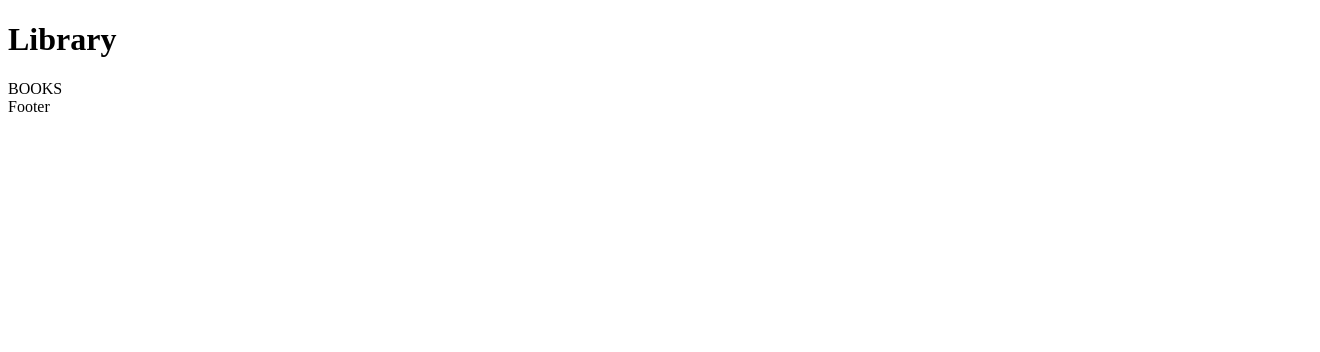
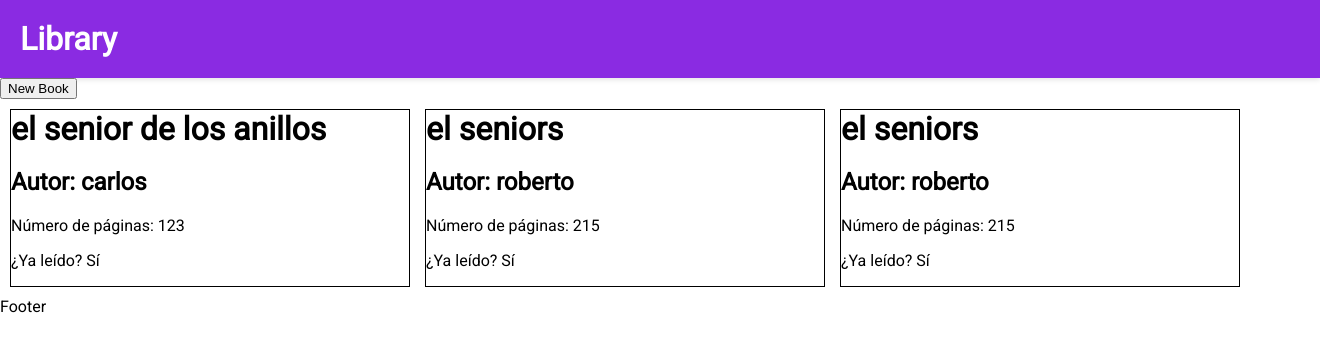
Before and after one commit to mauroagustin99/library, a plain HTML site: page index.html in a window 1280 px wide. Shown: the whole page, 1320 px wide, since content can reach past the window. Drawn offline with Linux system fonts and the light colour scheme.

Commit message:
Add Library and books example

```diff
--- a/index.html
+++ b/index.html
@@ -13,7 +13,10 @@
   </head>
   <body>
     <header><h1>Library</h1></header>
-    <main>BOOKS</main>
+    <main>
+      <button id="new-book">New Book</button>
+      <div id="books-container"></div>
+    </main>
     <footer>Footer</footer>
     <script src="script.js"></script>
   </body>
--- a/script.js
+++ b/script.js
@@ -1,4 +1,6 @@
-/*function Book(title, author, pagesNumber, read) {
+const myLibrary = [];
+
+function Book(title, author, pagesNumber, read) {
   this.title = title;
   this.author = author;
   this.pagesNumber = pagesNumber;
@@ -9,30 +11,46 @@
     );
   };
 }
+function addBookToLibrary(book) {
+  myLibrary.push(book);
+}
 
+function displayLibrary() {
+  booksContainer.innerHTML = '';
 
-*/
-alert('Hello world');
-let head = {
-  glasses: 1,
-};
+  myLibrary.forEach(function (book) {
+    const bookDiv = document.createElement('div');
+    bookDiv.classList.add('book');
 
-let table = {
-  pen: 3,
-};
+    const titleHeading = document.createElement('h1');
+    titleHeading.textContent = book.title;
 
-let bed = {
-  sheet: 1,
-  pillow: 2,
-};
+    const authorHeading = document.createElement('h2');
+    authorHeading.textContent = `Autor: ${book.author}`;
 
-let pockets = {
-  money: 2000,
-};
+    const pagesParagraph = document.createElement('p');
+    pagesParagraph.textContent = `Número de páginas: ${book.pagesNumber}`;
 
-Object.setPrototypeOf(table, head);
-Object.setPrototypeOf(bed, table);
-//Object.setPrototypeOf(pockets, bed);
-alert(pockets.pen); // 3
-alert(bed.glasses); // 1
-alert(table.money); // undefined
+    const readParagraph = document.createElement('p');
+    readParagraph.textContent = `¿Ya leído? ${book.read ? 'Sí' : 'No'}`;
+
+    bookDiv.appendChild(titleHeading);
+    bookDiv.appendChild(authorHeading);
+    bookDiv.appendChild(pagesParagraph);
+    bookDiv.appendChild(readParagraph);
+
+    booksContainer.appendChild(bookDiv);
+  });
+}
+
+const booksContainer = document.getElementById('books-container');
+
+const book1 = new Book('el senior de los anillos', 'carlos', 123, true);
+const book2 = new Book('el seniors', 'roberto', 215, true);
+const book3 = new Book('el seniors', 'roberto', 215, true);
+addBookToLibrary(book1);
+addBookToLibrary(book2);
+addBookToLibrary(book3);
+displayLibrary();
+
+console.log(myLibrary);
--- a/style.css
+++ b/style.css
@@ -1,3 +1,29 @@
+@import url('https://fonts.googleapis.com/css2?family=Roboto&display=swap');
+header {
+  color: white;
+  background-color: blueviolet;
+  width: 100vw;
+  padding: 20px; /* Añade espacio alrededor del contenido del header */
+  box-shadow: 0px 2px 5px rgba(0, 0, 0, 0.1); /* Establece el efecto de sombra */
+}
+h1 {
+  margin: 0;
+}
 body {
   background-color: #fff;
+  margin: 0;
+  padding: 0;
+  font-family: 'Roboto', sans-serif;
+  font-weight: 400;
+  font-style: normal;
 }
+
+#books-container {
+  display: grid;
+  grid-template-columns: repeat(auto-fit, clamp(30%, 400px, 500px));
+  gap: 15px;
+  margin: 10px;
+}
+.book {
+  border: 1px solid black;
+}
```
